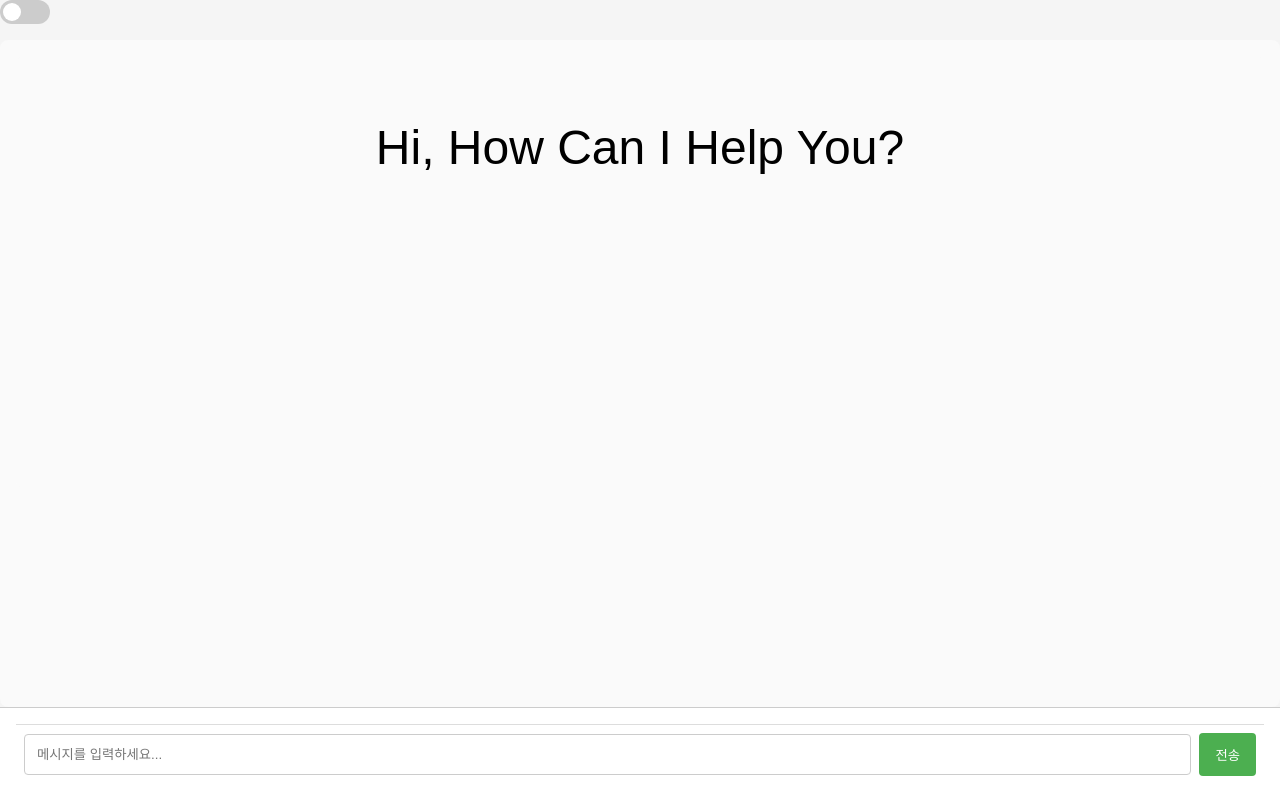
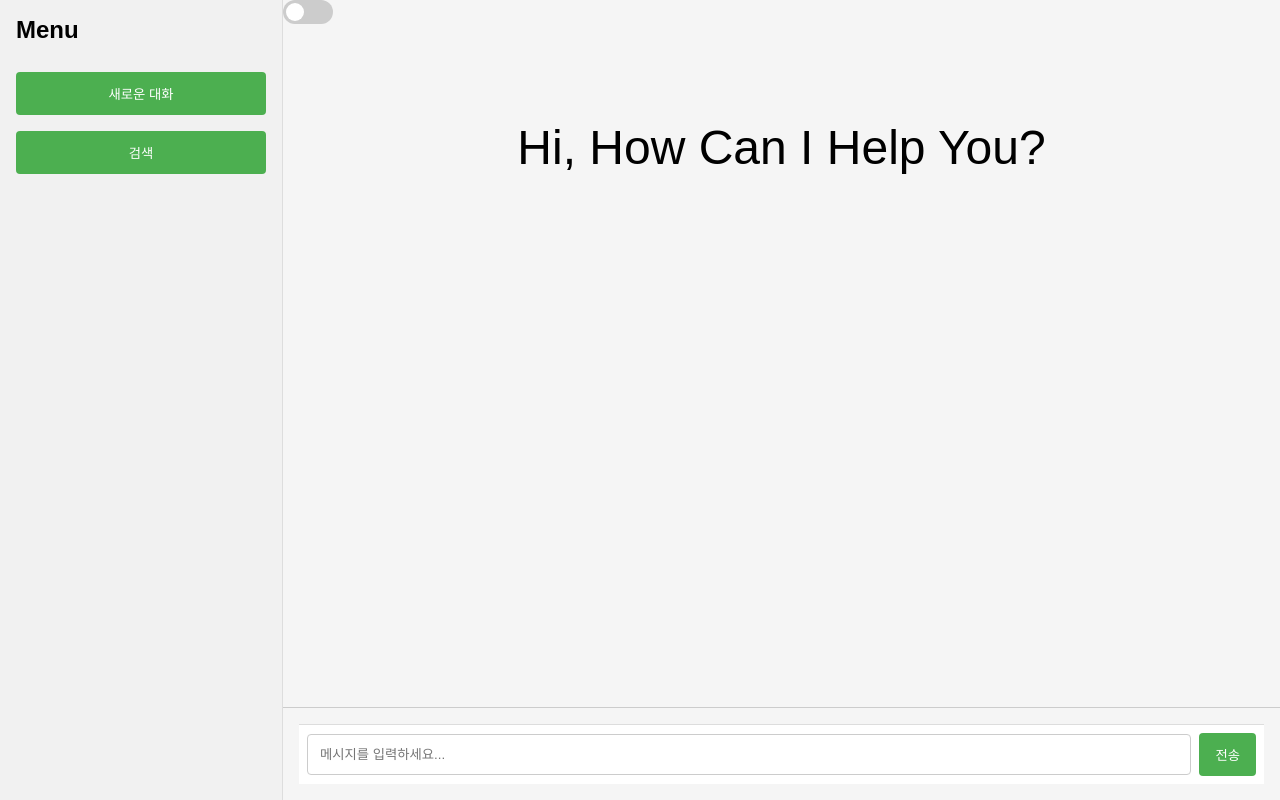
Before and after one commit to KR-JaehyunCha/Recipe_Generator, a React (Create React App) app in the folder FrontEnd/: page / in a window 1280 px wide. Built offline with nearby package versions, Linux system fonts and the light colour scheme.

Commit message:
SideBar Added

```diff
--- a/FrontEnd/src/App.jsx
+++ b/FrontEnd/src/App.jsx
@@ -3,6 +3,7 @@ import React, { useState } from 'react';
 import ChatWindow from './components/ChatWindow';
 import InputForm from './components/InputForm';
 import DarkModeToggle from './components/DarkModeToggle';
+import SideBar from './components/SideBar';
 import './styles/App.css'; // 전역 스타일 (선택)
 
 function App() {
@@ -16,9 +17,8 @@ function App() {
     const newMessage = { sender: 'user', text };
     setMessages([...messages, newMessage]);
 
-    // TODO: 여기에 백엔드 API 호출, 봇 응답 추가 등
-    // 임시 예시:
-    setMessages((prev) => [...prev, { sender: 'bot', text: '안녕하세요!'}]);
+    // 임시 봇 응답
+    setMessages((prev) => [...prev, { sender: 'bot', text: '안녕하세요!' }]);
   };
 
   const toggleDarkMode = () => {
@@ -32,7 +32,12 @@ function App() {
 
   return (
     <div className="app">
-      {/* 다크 모드 토글 */}
+      {/* 왼쪽 사이드바 */}
+      <SideBar />
+
+      {/* 오른쪽 메인 컨테이너 (채팅창 + 입력영역) */}
+      <div className="main-container">
+        {/* 다크 모드 토글을 상단에 두고 싶다면 여기 배치해도 됨 */}
         <DarkModeToggle darkMode={darkMode} toggleDarkMode={toggleDarkMode} />
 
         {/* 채팅창 */}
@@ -45,6 +50,7 @@ function App() {
           <InputForm onSend={handleSend} />
         </div>
       </div>
+    </div>
   );
 }
 
--- /dev/null
+++ b/FrontEnd/src/components/SideBar.jsx
@@ -0,0 +1,15 @@
+import React from 'react';
+import '../styles/Sidebar.css';
+
+const Sidebar = () => {
+  return (
+    <div className="sidebar">
+      <h2>Menu</h2>
+      <button className="new-chat-button">새로운 대화</button>
+      <button className="search-button">검색</button>
+      {/* 여기에 필요한 버튼/메뉴 항목 추가 */}
+    </div>
+  );
+};
+
+export default Sidebar;
--- a/FrontEnd/src/styles/App.css
+++ b/FrontEnd/src/styles/App.css
@@ -1,71 +1,41 @@
-/* 예: src/styles/App.css */
+/* src/styles/App.css */
+
+/* 전체 초기화 */
 html, body {
   margin: 0;
   padding: 0;
-    height: 100%; /* 전체 높이를 100%로 */
-  }
-
-  .app {
-    display: flex;
-    flex-direction: column;
-    height: 100vh; /* 화면 전체 높이 사용 */
-  }
-
-  .chat-window {
-    flex: 1;         /* 남은 공간을 모두 차지하도록 */
-    overflow-y: auto; /* 스크롤 가능 */
-    padding: 1rem;
-    background-color: #fafafa;
-  }
-
-  .input-area {
-    /* 입력 폼 영역(하단 고정) */
-    background-color: #fff;
-    border-top: 1px solid #ccc;
-    padding: 1rem;
-  }
-
-  /* src/styles/App.css */
-
-/* 라이트 모드 (기본값) */
-:root {
-    --bg-color: #f5f5f5;          /* 전체 배경 */
-    --text-color: #000;           /* 전체 텍스트 색 */
-    --chat-window-bg: #fafafa;    /* 채팅창 배경 */
-    --input-area-bg: #fff;        /* 입력창 배경 */
-  }
-
-  /* 다크 모드 */
-  .dark-mode {
-    --bg-color: #1e1e1e;          /* 전체 배경 */
-    --text-color: #fff;           /* 전체 텍스트 색 */
-    --chat-window-bg: #333;       /* 채팅창 배경 */
-    --input-area-bg: #444;        /* 입력창 배경 */
+  height: 100%;
+  box-sizing: border-box;
 }
 
 body {
-    margin: 0;
-    padding: 0;
-    background-color: var(--bg-color);
-    color: var(--text-color);
   font-family: Arial, sans-serif;
 }
 
+/* 앱 전체 레이아웃: 가로(Flex Row) 배치 */
 .app {
   display: flex;
-    flex-direction: column;
-    height: 100vh;
+  flex-direction: row; /* 수평 배치 */
+  height: 100vh;       /* 화면 전체 높이 */
 }
 
-  /* 채팅창 배경을 CSS 변수로 지정 */
+/* 오른쪽 메인 컨테이너: 세로로 채팅창 + 입력창 배치 */
+.main-container {
+  display: flex;
+  flex-direction: column;
+  flex: 1;             /* 사이드바 제외 나머지 공간 전부 차지 */
+  background-color: var(--bg-color); /* 다크 모드 대응 */
+  color: var(--text-color);
+}
+
+/* chat-window와 input-area는 main-container 안에서 위아래로 배치 */
 .chat-window {
-    flex: 1;
-    overflow-y: auto;
+  flex: 1;            /* 남은 공간 전부 차지 (채팅 내용 표시) */
+  overflow-y: auto;   /* 스크롤 */
   padding: 1rem;
   background-color: var(--chat-window-bg);
 }
 
-  /* 입력창 배경을 CSS 변수로 지정 */
 .input-area {
   background-color: var(--input-area-bg);
   border-top: 1px solid #ccc;
--- a/FrontEnd/src/styles/ChatWindow.css
+++ b/FrontEnd/src/styles/ChatWindow.css
@@ -1,8 +1,17 @@
+/* src/styles/ChatWindow.css */
+
 .chat-window {
-    height: 400px;
+  /* Flex 레이아웃으로 수직 정렬 가능 */
+  flex: 1;
+  display: flex;
+  flex-direction: column;
   overflow-y: auto;
   padding: 1rem;
-    background-color: var(--background-color);
+
+  /* 라이트/다크 모드에 맞춰 색상 변경을 위해 CSS 변수 사용 */
+  background-color: var(--chat-window-bg);
+
+  /* 원하는 경우 모서리 둥글게 */
   border-radius: 8px;
 }
 
@@ -11,16 +20,17 @@
   padding: 10px;
   border-radius: 10px;
   max-width: 70%;
+  word-wrap: break-word; /* 긴 텍스트 줄바꿈 처리 */
 }
 
 .chat-bubble.user {
   background-color: #dcf8c6;
-    align-self: flex-end;
+  align-self: flex-end;  /* 오른쪽 정렬 */
   margin-left: auto;
 }
 
 .chat-bubble.bot {
   background-color: #ffffff;
-    align-self: flex-start;
+  align-self: flex-start; /* 왼쪽 정렬 */
   margin-right: auto;
 }
--- /dev/null
+++ b/FrontEnd/src/styles/Sidebar.css
@@ -0,0 +1,25 @@
+/* src/styles/Sidebar.css */
+.sidebar {
+    width: 250px;           /* 원하는 고정 너비 */
+    background-color: #f1f1f1;
+    border-right: 1px solid #ddd;
+    display: flex;
+    flex-direction: column;
+    padding: 1rem;
+  }
+
+  /* 사이드바 내부 스타일 */
+  .sidebar h2 {
+    margin-top: 0;
+  }
+
+  .new-chat-button,
+  .search-button {
+    margin: 0.5rem 0;
+    padding: 0.75rem;
+    border: none;
+    background-color: #4caf50;
+    color: #fff;
+    border-radius: 4px;
+    cursor: pointer;
+  }
```
Lines whose indentation alone changed are shown as unchanged.
